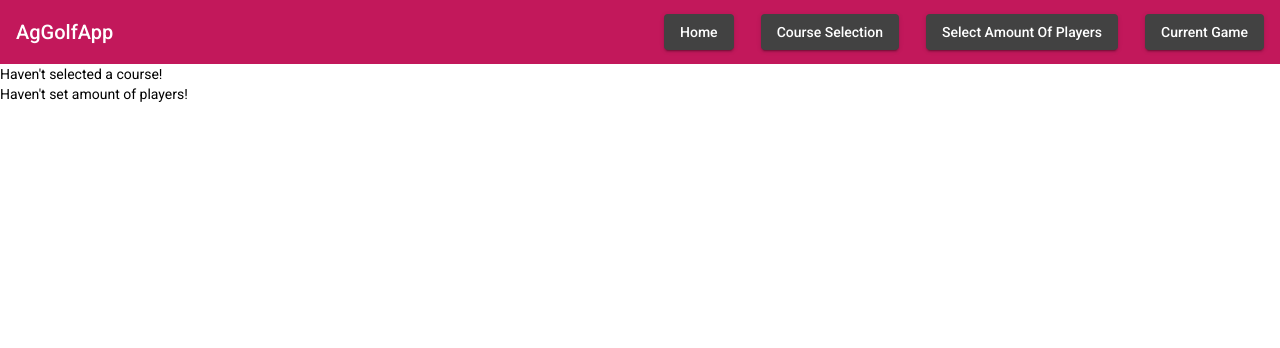
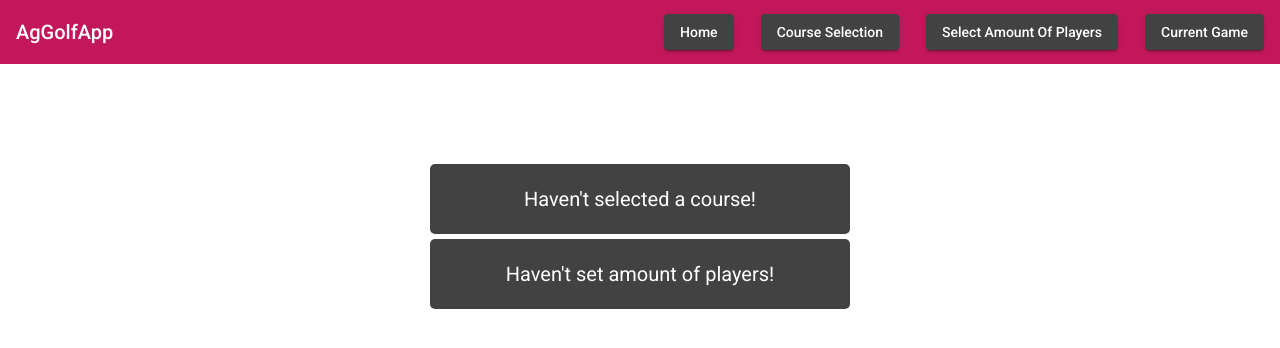
Before and after one commit to bliechty/AgGolfApp, an Angular app: page /current-game in a window 1280 px wide. Shown: the top 348 px of the page. Built offline with nearby package versions, Linux system fonts and the light colour scheme.

Commit message:
Styled warnings on Current Game page

```diff
--- a/src/app/app.module.ts
+++ b/src/app/app.module.ts
@@ -10,6 +10,7 @@ import { MatToolbarModule } from "@angular/material/toolbar";
 import { AppComponent } from "./app.component";
 import { HomeComponent } from "./home/home.component";
 import { NavBarComponent } from './nav-bar/nav-bar.component';
+import { SharedModule } from './shared/shared/shared.module';
 
 @NgModule({
     declarations: [
@@ -23,7 +24,8 @@ import { NavBarComponent } from './nav-bar/nav-bar.component';
         MatToolbarModule,
         GolfRoutingModule,
         AppRoutingModule,
-        GolfModule
+        GolfModule,
+        SharedModule
     ],
     bootstrap: [AppComponent]
 })
--- a/src/app/golf-game/golf-scorecard/golf-scorecard.component.css
+++ b/src/app/golf-game/golf-scorecard/golf-scorecard.component.css
@@ -0,0 +1,18 @@
+#errors div {
+    background-color: #424242;
+    margin: 5px;
+    border-radius: 5px;
+    padding: 10px;
+    width: 400px;
+    height: 50px;
+    text-align: center;
+    color: white;
+    font-size: 20px;
+    line-height: 50px;
+}
+
+#flex {
+    display: flex;
+    justify-content: center;
+    margin-top: 95px;
+}
--- a/src/app/golf-game/golf-scorecard/golf-scorecard.component.html
+++ b/src/app/golf-game/golf-scorecard/golf-scorecard.component.html
@@ -1,14 +1,17 @@
-<div *ngIf="!amountOfUsers || !selectedCourse">
-    <div *ngIf="!selectedCourse">
-        Haven't selected a course!
-    </div>
-    <div *ngIf="!amountOfUsers">
-        Haven't set amount of players!
+<div id="flex" *ngIf="!amountOfUsers || !selectedCourse">
+    <div id="errors">
+        <div *ngIf="!selectedCourse">
+            Haven't selected a course!
+        </div>
+        <div *ngIf="!amountOfUsers">
+            Haven't set amount of players!
+        </div>
     </div>
 </div>
 
+
 <div *ngIf="amountOfUsers && selectedCourse">
     <mat-card>
-        <mat-card-title>Current Course: {{ selectedCourse.name }}</mat-card-title>
+        <mat-card-title>{{ selectedCourse.name }}</mat-card-title>
     </mat-card>
 </div>
```
Also changed, not shown: src/app/golf-game/golf.module.ts (+4 -5 lines), src/app/shared/shared/shared.module.ts (added, +7 -0 lines).
